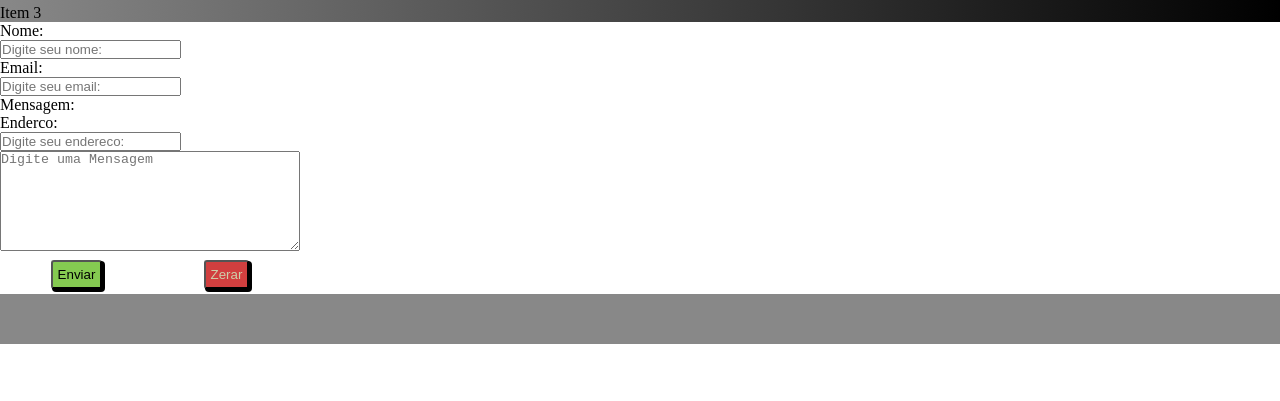
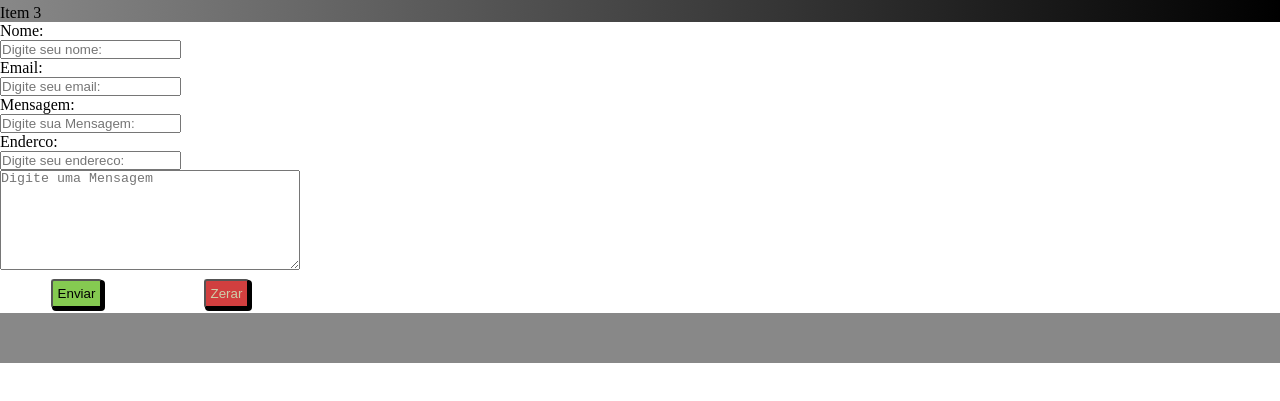
Before and after one commit to TalineAraujo/Modulo-2-, a plain HTML site: page Semana 02/index.html in a window 1280 px wide. Shown: the part 87-488 px from the top of the page. Drawn offline with Linux system fonts and the light colour scheme.

Commit message:
correção da pagina Web

```diff
--- a/Semana 02/index.html
+++ b/Semana 02/index.html
@@ -24,6 +24,7 @@
             <label for="email">Email:</label>
             <input id="email" type="email" placeholder="Digite seu email:">
             <label for="text">Mensagem:</label>
+            <input id="Mensagem" type="text" placeholder="Digite sua Mensagem:">
             <label for="endereco">Enderco:</label>
             <input id="endereco" type="text" placeholder="Digite seu endereco:">
             <textarea id="texto" placeholder="Digite uma Mensagem"></textarea>
```
